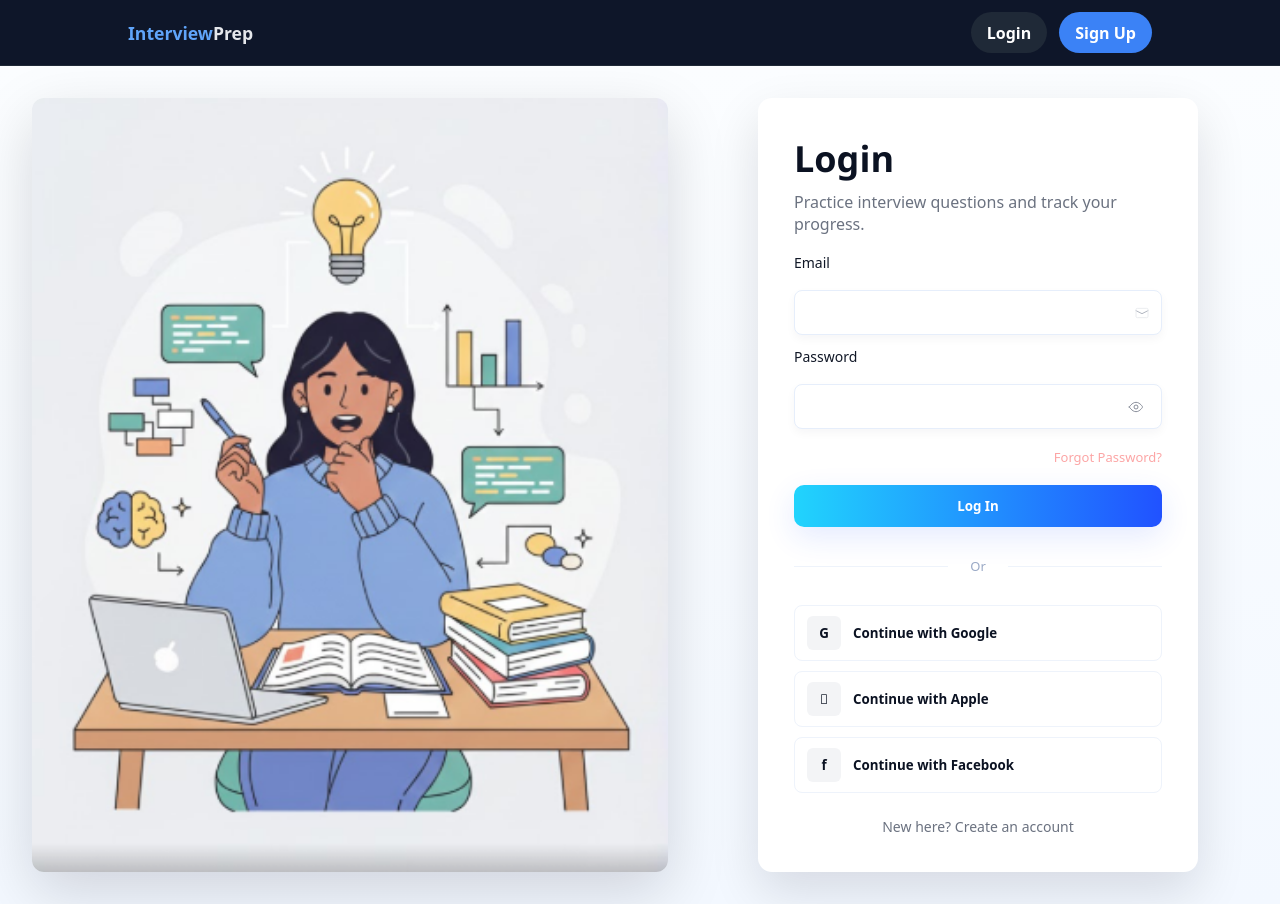
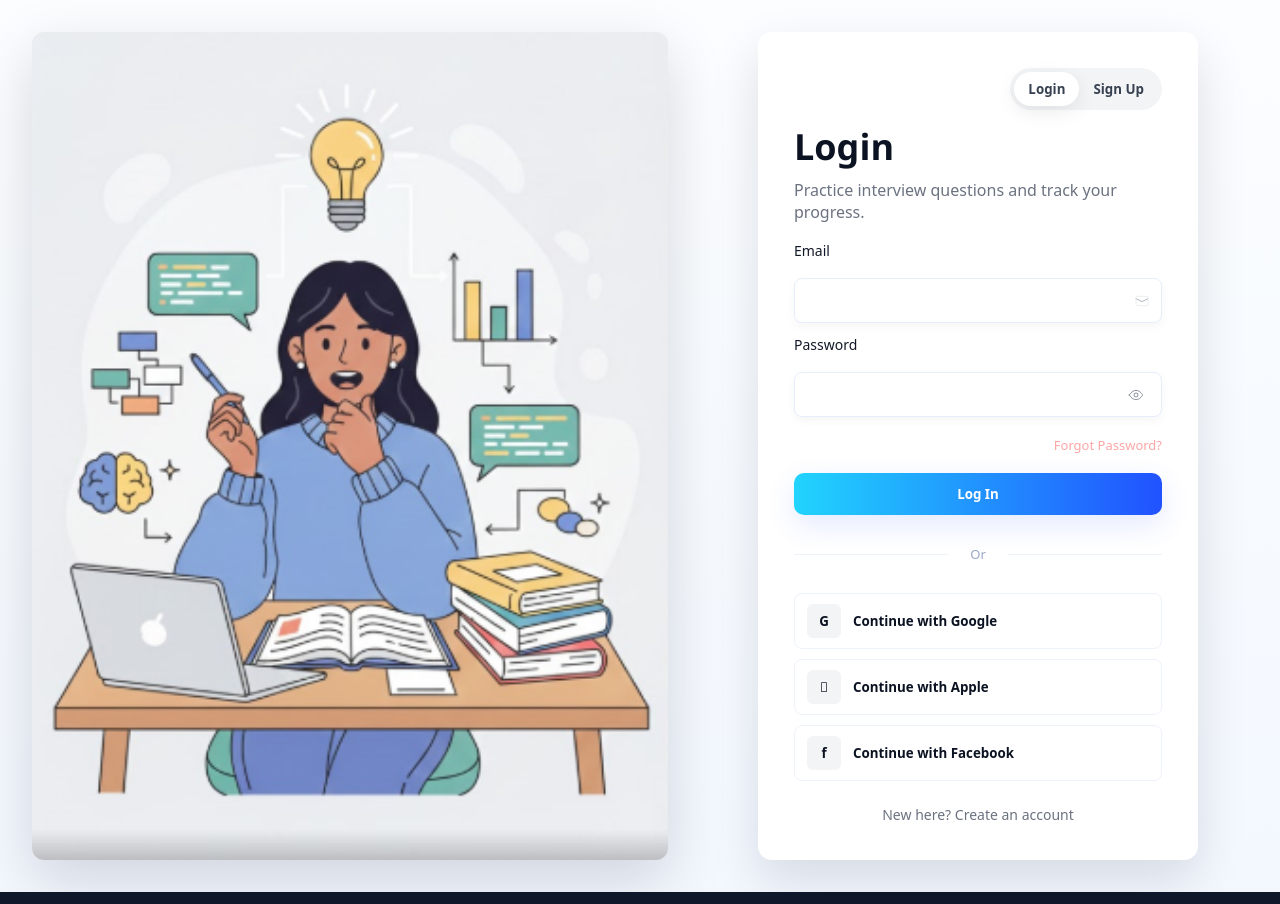
Before and after one commit to rohithsarikela/Interview-Preparation, a React (Vite) app in the folder client/: page /login in a window 1280 px wide. Built offline with nearby package versions, Linux system fonts and the light colour scheme.

Commit message:
fix(auth): point social buttons to backend API; hide navbar on auth pages; add toggle tabs

```diff
--- a/client/src/components/Navbar.jsx
+++ b/client/src/components/Navbar.jsx
@@ -1,9 +1,15 @@
-import { Link, useNavigate } from "react-router-dom";
+import { Link, useNavigate, useLocation } from "react-router-dom";
 import { useAuth } from "../context/AuthContext";
 
 const Navbar = () => {
   const { user, logout } = useAuth();
   const navigate = useNavigate();
+  const location = useLocation();
+
+  // hide navbar on auth pages
+  if (location.pathname === "/login" || location.pathname === "/register" || location.pathname.startsWith("/auth")) {
+    return null;
+  }
 
   const handleLogout = () => {
     logout();
--- a/client/src/pages/Login.jsx
+++ b/client/src/pages/Login.jsx
@@ -2,6 +2,7 @@ import { useState } from "react";
 import { useAuth } from "../context/AuthContext";
 import { useNavigate, Link } from "react-router-dom";
 import heroImg from "../assets/image.png";
+const API_BASE = import.meta.env.VITE_API_URL || "http://localhost:5000";
 
 const Login = () => {
   const { login, loading } = useAuth();
@@ -30,6 +31,12 @@ const Login = () => {
 
       <main className="snout-right">
         <div className="snout-card">
+          <div className="auth-top">
+            <div className="toggle-tabs">
+              <button className="tab active">Login</button>
+              <button className="tab" onClick={() => navigate('/register')}>Sign Up</button>
+            </div>
+          </div>
           <h1 className="snout-title">Login</h1>
           <p className="snout-sub">Practice interview questions and track your progress.</p>
 
@@ -78,17 +85,17 @@ const Login = () => {
             <div className="divider"><span>Or</span></div>
 
             <div className="social-list">
-              <button type="button" className="social-btn" onClick={() => { window.location.href = '/api/auth/google'; }}>
+              <button type="button" className="social-btn" onClick={() => { window.location.href = `${API_BASE}/api/auth/google`; }}>
                 <span className="social-left">G</span>
                 Continue with Google
               </button>
 
-              <button type="button" className="social-btn" onClick={() => { window.location.href = '/api/auth/apple'; }}>
+              <button type="button" className="social-btn" onClick={() => { window.location.href = `${API_BASE}/api/auth/apple`; }}>
                 <span className="social-left"></span>
                 Continue with Apple
               </button>
 
-              <button type="button" className="social-btn" onClick={() => { window.location.href = '/api/auth/facebook'; }}>
+              <button type="button" className="social-btn" onClick={() => { window.location.href = `${API_BASE}/api/auth/facebook`; }}>
                 <span className="social-left">f</span>
                 Continue with Facebook
               </button>
--- a/client/src/pages/Register.jsx
+++ b/client/src/pages/Register.jsx
@@ -2,6 +2,7 @@ import { useState } from "react";
 import { useAuth } from "../context/AuthContext";
 import { useNavigate, Link } from "react-router-dom";
 import heroImg from "../assets/image.png";
+const API_BASE = import.meta.env.VITE_API_URL || "http://localhost:5000";
 
 const Register = () => {
   const { register, loading } = useAuth();
@@ -34,6 +35,12 @@ const Register = () => {
 
       <main className="snout-right">
         <div className="snout-card">
+          <div className="auth-top">
+            <div className="toggle-tabs">
+              <button className="tab" onClick={() => navigate('/login')}>Login</button>
+              <button className="tab active">Sign Up</button>
+            </div>
+          </div>
           <h1 className="snout-title">Create Account</h1>
           <p className="snout-sub">Start solving questions and track your interview readiness.</p>
 
@@ -68,9 +75,9 @@ const Register = () => {
             <div className="divider"><span>Or</span></div>
 
             <div className="social-list">
-              <button type="button" className="social-btn" onClick={() => { window.location.href = '/api/auth/google'; }}><span className="social-left">G</span>Continue with Google</button>
-              <button type="button" className="social-btn" onClick={() => { window.location.href = '/api/auth/apple'; }}><span className="social-left"></span>Continue with Apple</button>
-              <button type="button" className="social-btn" onClick={() => { window.location.href = '/api/auth/facebook'; }}><span className="social-left">f</span>Continue with Facebook</button>
+              <button type="button" className="social-btn" onClick={() => { window.location.href = `${API_BASE}/api/auth/google`; }}><span className="social-left">G</span>Continue with Google</button>
+              <button type="button" className="social-btn" onClick={() => { window.location.href = `${API_BASE}/api/auth/apple`; }}><span className="social-left"></span>Continue with Apple</button>
+              <button type="button" className="social-btn" onClick={() => { window.location.href = `${API_BASE}/api/auth/facebook`; }}><span className="social-left">f</span>Continue with Facebook</button>
             </div>
 
             <p className="auth-switch">Already have an account? <Link to="/login">Sign In</Link></p>
--- a/client/src/styles/global.css
+++ b/client/src/styles/global.css
@@ -330,6 +330,10 @@ a {
 .snout-card { width:100%; max-width:440px; background:white; border-radius:14px; padding:36px; box-shadow: 0 20px 50px rgba(2,6,23,0.12); }
 .snout-title { font-size:36px; margin:0 0 8px 0; font-weight:700; color:#0b1222; font-family: 'Segoe UI', Roboto, -apple-system, BlinkMacSystemFont, 'Helvetica Neue', Arial; }
 .snout-sub { margin:0 0 18px 0; color:#6b7280; }
+.auth-top { display:flex; justify-content:flex-end; margin-bottom:12px; }
+.toggle-tabs { display:inline-flex; background:#f3f4f6; border-radius:999px; padding:4px; }
+.toggle-tabs .tab { padding:8px 14px; border-radius:999px; background:transparent; border:none; cursor:pointer; color:#374151; font-weight:600; }
+.toggle-tabs .tab.active { background:white; box-shadow: 0 6px 20px rgba(2,6,23,0.08); }
 .snout-form { display:flex; flex-direction:column; gap:12px; }
 .field-label { font-size:14px; color:#111827; margin-bottom:6px; }
 .field-row { position:relative; }
```
